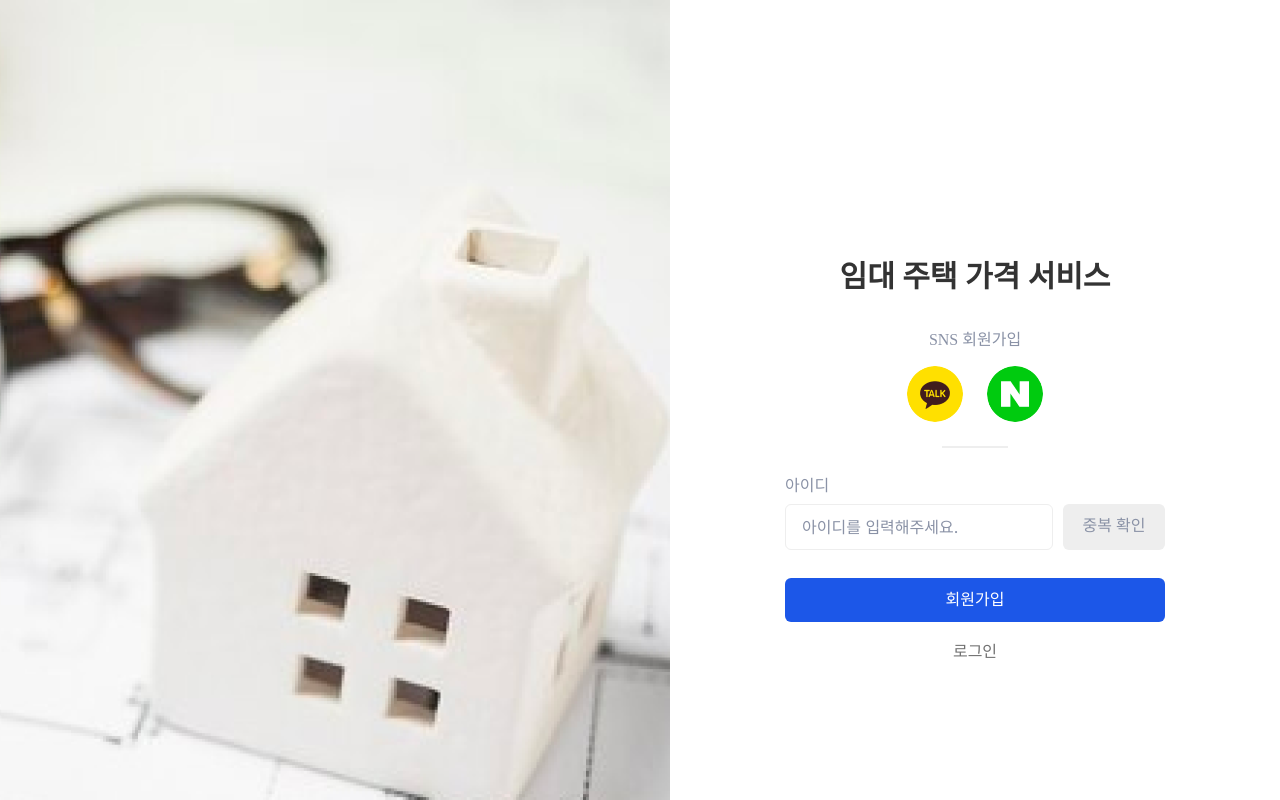
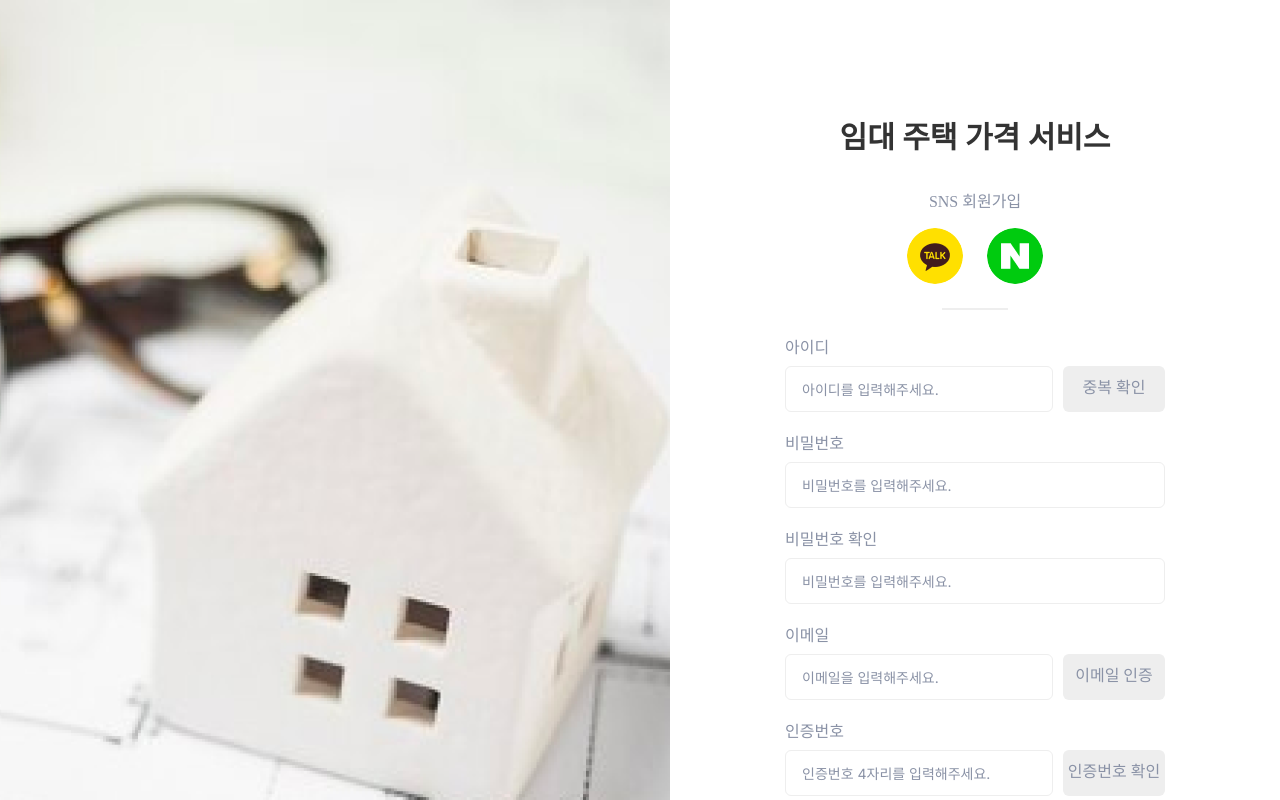
Before and after one commit to GODDONGHYUN/ReactWorkSpace, a React (Create React App) app in the folder estate/: page / in a window 1280 px wide. Both pictures are taken after a click on the element "회원가입". Shown: the top 800 px of the page. Built offline with nearby package versions, Linux system fonts and the light colour scheme; a web font is replaced by a local one.

Commit message:
2024-04-11 React(estate 회원가입 나머지 UI 작업)

```diff
--- a/estate/src/components/Inputbox/index.tsx
+++ b/estate/src/components/Inputbox/index.tsx
@@ -9,6 +9,7 @@ export interface InputBoxProps {
   onChangeHandler: (event: ChangeEvent<HTMLInputElement>) => void;
   button?: string;
   buttonStatus?: boolean;
+  onButtonClickHandler?: () => void;
 }
 export default function InputBox({
   label,
@@ -18,6 +19,7 @@ export default function InputBox({
   button,
   buttonStatus,
   onChangeHandler,
+  onButtonClickHandler,
 }: InputBoxProps) {
   const buttonClass = buttonStatus
     ? "input-primary-button"
@@ -34,7 +36,11 @@ export default function InputBox({
           onChange={onChangeHandler}
           value={value}
         />
-        {button && <div className={buttonClass}>{button}</div>}
+        {button && (
+          <div className={buttonClass} onClick={onButtonClickHandler}>
+            {button}
+          </div>
+        )}
       </div>
       <div className="input-message"></div>
     </div>
--- a/estate/src/components/Inputbox/style.css
+++ b/estate/src/components/Inputbox/style.css
@@ -18,6 +18,7 @@
 
 .input::placeholder {
   color: rgba(138, 146, 166, 1);
+  font-size: 14px;
 }
 
 .sns-container-title {
--- a/estate/src/views/Authentication/index.tsx
+++ b/estate/src/views/Authentication/index.tsx
@@ -11,6 +11,7 @@ interface SnsContainerProps {
   title: string;
 }
 
+//                                    function                                   //
 function SnsContainer({ title }: SnsContainerProps) {
   const onSnsButtonClickHandler = (type: "kakao" | "naver") => {
     alert(type);
@@ -37,9 +38,13 @@ interface Props {
   onLinkClickHandler: () => void;
 }
 
+// 																				component																				//
 function SignIn({ onLinkClickHandler }: Props) {
+  //                                    state                                   //
   const [id, setId] = useState<string>("");
   const [password, setPassword] = useState<string>("");
+
+  //                                   event handler                                   //
 
   const onIdChangeHandler = (event: ChangeEvent<HTMLInputElement>) => {
     setId(event.target.value);
@@ -54,6 +59,8 @@ function SignIn({ onLinkClickHandler }: Props) {
     setId("");
     setPassword("");
   };
+
+  //                                    render                                   //
 
   return (
     <div className="authentication-contents">
@@ -91,18 +98,69 @@ function SignIn({ onLinkClickHandler }: Props) {
   );
 }
 
+// ====================================================================================================
+
+// 																				component																				//
 function SignUp({ onLinkClickHandler }: Props) {
+  //                                    state                                   //
   const [id, setId] = useState<string>("");
+  const [password, setPassword] = useState<string>("");
+  const [checkPassword, setCheckPassword] = useState<string>("");
+  const [email, setEmail] = useState<string>("");
+  const [authNumber, setAuthNumber] = useState<string>("");
+
   const [idButtonStatus, setIdButtonStatus] = useState<boolean>(false);
+  const [emailButtonStatus, setEmailButtonStatus] = useState<boolean>(false);
+  const [authNumberButtonStatus, setAuthNumberButtonStatus] =
+    useState<boolean>(false);
 
+  //                                   event handler                                   //
   const onIdChangeHandler = (event: ChangeEvent<HTMLInputElement>) => {
     const { value } = event.target;
     setId(event.target.value);
     setIdButtonStatus(value !== "");
   };
 
+  const onPasswordChangeHandler = (event: ChangeEvent<HTMLInputElement>) => {
+    setPassword(event.target.value);
+  };
+
+  const onCheckPasswordChangeHandler = (
+    event: ChangeEvent<HTMLInputElement>
+  ) => {
+    setCheckPassword(event.target.value);
+  };
+
+  const onEmailChangeHandler = (event: ChangeEvent<HTMLInputElement>) => {
+    const { value } = event.target;
+    setEmail(event.target.value);
+    setEmailButtonStatus(value !== "");
+  };
+
+  const onAuthNumberChangeHandler = (event: ChangeEvent<HTMLInputElement>) => {
+    const { value } = event.target;
+    setAuthNumber(event.target.value);
+    setAuthNumberButtonStatus(value !== "");
+  };
+
+  const onIdButtonClickHandler = () => {
+    if (!idButtonStatus) return;
+    alert(id);
+  };
+
+  const onEmailButtonClickHandler = () => {
+    if (!emailButtonStatus) return;
+    alert(email);
+  };
+
+  const onAuthNumberButtonClickHandler = () => {
+    if (!authNumberButtonStatus) return;
+    alert(authNumber);
+  };
+
   const onSignUpButtonClickHandler = () => {};
 
+  //                                    render                                   //
   return (
     <div className="authentication-contents">
       <SnsContainer title="SNS 회원가입" />
@@ -116,6 +174,45 @@ function SignUp({ onLinkClickHandler }: Props) {
           onChangeHandler={onIdChangeHandler}
           button="중복 확인"
           buttonStatus={idButtonStatus}
+          onButtonClickHandler={onIdButtonClickHandler}
+        />
+
+        <InputBox
+          label="비밀번호"
+          type="password"
+          value={password}
+          placeholder="비밀번호를 입력해주세요."
+          onChangeHandler={onPasswordChangeHandler}
+        />
+
+        <InputBox
+          label="비밀번호 확인"
+          type="password"
+          value={checkPassword}
+          placeholder="비밀번호를 입력해주세요."
+          onChangeHandler={onCheckPasswordChangeHandler}
+        />
+
+        <InputBox
+          label="이메일"
+          type="text"
+          value={email}
+          placeholder="이메일을 입력해주세요."
+          onChangeHandler={onEmailChangeHandler}
+          button="이메일 인증"
+          buttonStatus={emailButtonStatus}
+          onButtonClickHandler={onEmailButtonClickHandler}
+        />
+
+        <InputBox
+          label="인증번호"
+          type="text"
+          value={authNumber}
+          placeholder="인증번호 4자리를 입력해주세요."
+          onChangeHandler={onAuthNumberChangeHandler}
+          button="인증번호 확인"
+          buttonStatus={authNumberButtonStatus}
+          onButtonClickHandler={onAuthNumberButtonClickHandler}
         />
       </div>
       <div className="authentication-button-container">
@@ -133,7 +230,7 @@ function SignUp({ onLinkClickHandler }: Props) {
   );
 }
 
-// ======================================================================
+// ====================================================================================================
 
 export default function Authentication() {
   const [page, setPage] = useState<AuthPage>("sign-in");
--- a/estate/src/views/Authentication/style.css
+++ b/estate/src/views/Authentication/style.css
@@ -24,7 +24,6 @@
   align-items: center;
   gap: 24px;
   width: 380px;
-  height: 523px;
 }
 
 .authentication-title {
```
